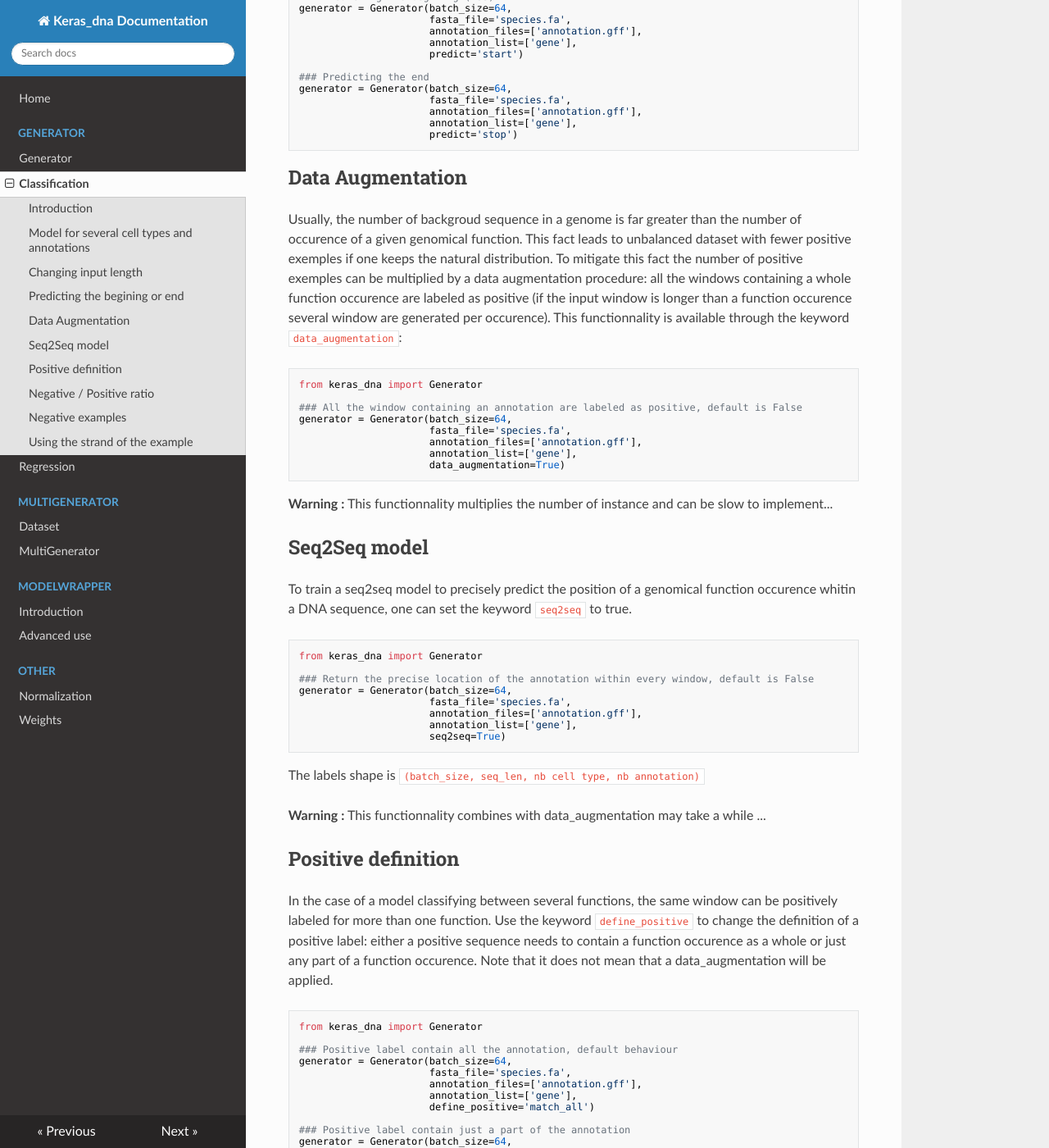
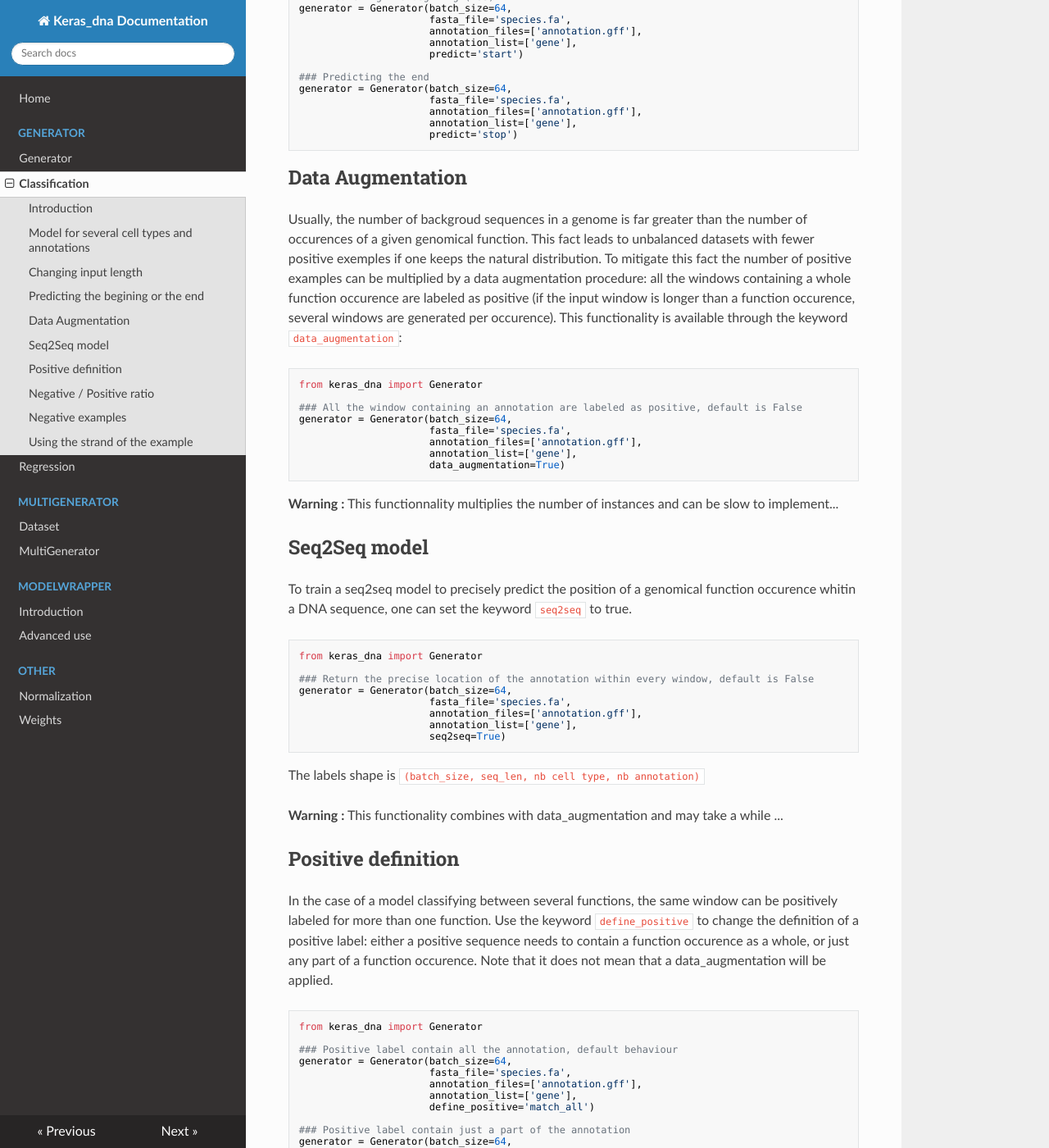
Before and after one commit to etirouthier/keras_dna, an MkDocs documentation site: the page built from docs/sparse.md, in a window 1280 px wide and 1400 px high, scrolled down 1794 px. Shown: the whole window at 82% size. Built offline with MkDocs 1.6.1, drawn with Linux system fonts in a browser that asks for light colours; nearby versions of some CDN libraries; some of the changed text lies outside the part shown.

Commit message:
Update sparse.md

````diff
--- a/docs/sparse.md
+++ b/docs/sparse.md
@@ -14,14 +14,14 @@
                       annotation_list=['binding site'])
 ```
 
-The default behaviour is to generate the DNA sequences at the position of the desired function one-hot-encoded and with a length corresponding to the maximal length encountered (one window per genomical function occurence). It simultaneously yields the same amounts of background DNA sequences as negative example.
+The default behaviour is to generate the DNA sequences at the position of the desired function, as one-hot-encoded and with a length corresponding to the maximal length encountered (one window per genomical function occurence). It simultaneously yields the same amounts of background DNA sequences as negative examples.
 
 The one-hot-encoded DNA batches have the shape `(batch_size, max length, 4)`. The labels are 0 or 1 with the shape `(batch_size, nb anotation files, len(annotation_list))`, i.e here `(64, 1, 1)`.
 
 
 ## Model for several cell types and annotations
 
-`Generator` can be used to classify between different functions in different cell types. The genome is passed through a fasta file and the positions of genomical functions are given through one gff file per cell type. The gff format is needed to provide the position of several different functions in one file, bed format is not adapted to do so.
+`Generator` can be used to classify between different functions in different cell types. The genome is passed through as a fasta file and the positions of genomical functions are given through as one gff file per cell type. The gff format is needed to provide the positions of several different functions in one file, bed format is not adapted to do so.
 
 ```python
 from keras_dna import Generator
@@ -64,9 +64,9 @@
                       seq_len='real')
 ```
 
-## Predicting the begining or end
+## Predicting the begining or the end
 
-It is sometimes needed to predict the position of the beginning or of the end of an annotation. For exemple to predict the TSS, starts of exons, or their ends. To do so `Generator` owns the keyword `predict`.
+It is sometimes desired to predict the position of the beginning or of the end of an annotation. For exemple, to predict the TSS, starts of exons, or their ends. To do so `Generator` owns the keyword `predict`.
 
 ```python
 from keras_dna import Generator
@@ -95,7 +95,7 @@
 
 ## Data Augmentation
 
-Usually, the number of backgroud sequence in a genome is far greater than the number of occurence of a given genomical function. This fact leads to unbalanced dataset with fewer positive exemples if one keeps the natural distribution. To mitigate this fact the number of positive exemples can be multiplied by a data augmentation procedure: all the windows containing a whole function occurence are labeled as positive (if the input window is longer than a function occurence  several window are generated per occurence). This functionnality is available through the keyword `data_augmentation`:
+Usually, the number of backgroud sequences in a genome is far greater than the number of occurences of a given genomical function. This fact leads to unbalanced datasets with fewer positive exemples if one keeps the natural distribution. To mitigate this fact the number of positive examples can be multiplied by a data augmentation procedure: all the windows containing a whole function occurence are labeled as positive (if the input window is longer than a function occurence,  several windows are generated per occurence). This functionality is available through the keyword `data_augmentation`:
 
 ```python
 from keras_dna import Generator
@@ -108,7 +108,7 @@
                       data_augmentation=True)
 ```
 
-**Warning :** This functionnality multiplies the number of instance and can be slow to implement...
+**Warning :** This functionnality multiplies the number of instances and can be slow to implement...
 
 ## Seq2Seq model
 
@@ -127,11 +127,11 @@
 
 The labels shape is `(batch_size, seq_len, nb cell type, nb annotation)`
 
-**Warning :** This functionnality combines with data_augmentation may take a while ...
+**Warning :** This functionality combines with data_augmentation and may take a while ...
 
 ## Positive definition
 
-In the case of a model classifying between several functions, the same window can be positively labeled for more than one function. Use the keyword `define_positive` to change the definition of a positive label: either a positive sequence needs to contain a function occurence as a whole or just any part of a function occurence. Note that it does not mean that a data_augmentation will be applied.
+In the case of a model classifying between several functions, the same window can be positively labeled for more than one function. Use the keyword `define_positive` to change the definition of a positive label: either a positive sequence needs to contain a function occurence as a whole, or just any part of a function occurence. Note that it does not mean that a data_augmentation will be applied.
 
 ```python
 from keras_dna import Generator
@@ -175,7 +175,7 @@
 
 ## Negative examples
 
-Negative examples can either be ignored, be random sequences or be real DNA sequences away from any of the desired functions occurences. Use the keyword `negative_type` to select the desired behaviour.
+Negative examples can either be ignored, be random sequences or be real DNA sequences away from any of the desired functions' occurences. Use the keyword `negative_type` to select the desired behaviour.
 
 ```python
 from keras_dna import Generator
@@ -204,7 +204,7 @@
 
 ## Using the strand of the example
 
-If the annotation files precise the strand for every genomical function then by setting the keyword `use_strand` to True, the `Generator` will reverse complement the example known to be in the backward strand. This may be useful for the model to read the DNA sequence as the cell machinery.
+If the annotation files precise the strand for every genomical function, then by setting the keyword `use_strand` to `True`, the `Generator` will reverse complement the example known to be in the backward strand. This may be useful for the model to read the DNA sequence as the cell machinery.
 
 ```python
 from keras_dna import Generator
````
Also changed, not shown: other parts of docs/sparse.md (+1 -1 lines).
